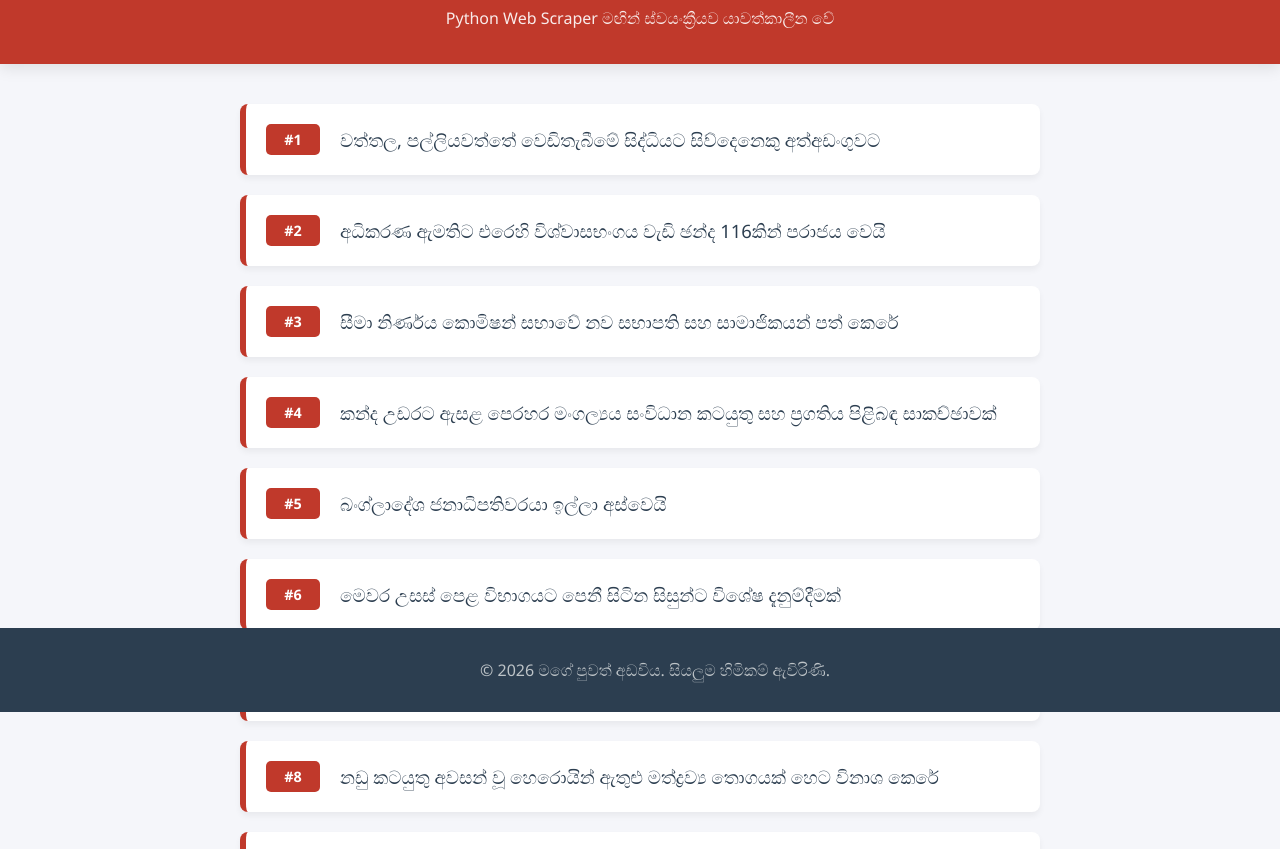
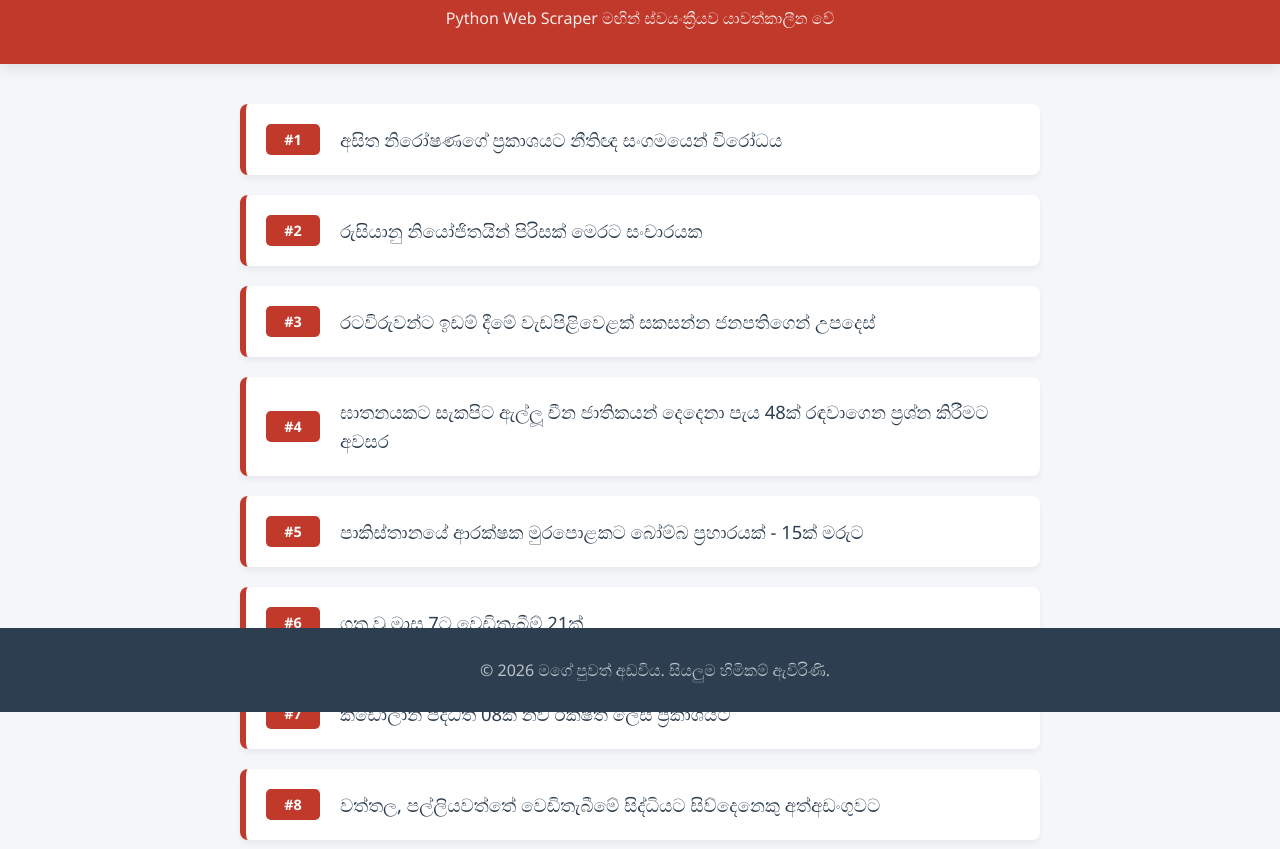
Before and after one commit to Tharusha-Nethsara2026/My-News-Website, a plain HTML site: page index.html in a window 1280 px wide. Shown: the part 88-937 px from the top of the page. Drawn offline with Linux system fonts and the light colour scheme.

Commit message:
Auto-updated news headlines

```diff
--- a/index.html
+++ b/index.html
@@ -18,52 +18,52 @@
 
             <div class="news-card">
                 <span class="news-number">#1</span>
+                <p>අසිත නිරෝෂණගේ ප්‍රකාශයට නීතිඥ සංගමයෙන් විරෝධය</p>
+            </div>
+
+            <div class="news-card">
+                <span class="news-number">#2</span>
+                <p>රුසියානු නියෝජිතයින් පිරිසක් මෙරට සංචාරයක</p>
+            </div>
+
+            <div class="news-card">
+                <span class="news-number">#3</span>
+                <p>රටවිරුවන්ට ඉඩම් දීමේ වැඩපිළිවෙළක් සකසන්න ජනපතිගෙන් උපදෙස්</p>
+            </div>
+
+            <div class="news-card">
+                <span class="news-number">#4</span>
+                <p>ඝාතනයකට සැකපිට ඇල්ලූ චීන ජාතිකයන් දෙදෙනා පැය 48ක් රඳවාගෙන ප්‍රශ්න කිරීමට අවසර</p>
+            </div>
+
+            <div class="news-card">
+                <span class="news-number">#5</span>
+                <p>පාකිස්තානයේ ආරක්ෂක මුරපොළකට බෝම්බ ප්‍රහාරයක්  - 15ක් මරුට</p>
+            </div>
+
+            <div class="news-card">
+                <span class="news-number">#6</span>
+                <p>ගත වූ මාස 7ට වෙඩිතැබීම් 21ක්</p>
+            </div>
+
+            <div class="news-card">
+                <span class="news-number">#7</span>
+                <p>කඩොලාන පද්ධති 08ක් නව රක්ෂිත ලෙස ප්‍රකාශයට</p>
+            </div>
+
+            <div class="news-card">
+                <span class="news-number">#8</span>
                 <p>වත්තල, පල්ලියවත්තේ වෙඩිතැබීමේ සිද්ධියට සිව්දෙනෙකු අත්අඩංගුවට</p>
             </div>
 
             <div class="news-card">
-                <span class="news-number">#2</span>
+                <span class="news-number">#9</span>
                 <p>අධිකරණ ඇමතිට එරෙහි විශ්වාසභංගය වැඩි ඡන්ද 116කින් පරාජය වෙයි</p>
             </div>
 
             <div class="news-card">
-                <span class="news-number">#3</span>
+                <span class="news-number">#10</span>
                 <p>සීමා නිර්ණය කොමිෂන් සභාවේ නව සභාපති සහ සාමාජිකයන් පත් කෙරේ</p>
-            </div>
-
-            <div class="news-card">
-                <span class="news-number">#4</span>
-                <p>කන්ද උඩරට ඇසළ පෙරහර මංගල්‍යය සංවිධාන කටයුතු සහ ප්‍රගතිය පිළිබඳ සාකච්ඡාවක්</p>
-            </div>
-
-            <div class="news-card">
-                <span class="news-number">#5</span>
-                <p>බංග්ලාදේශ ජනාධිපතිවරයා ඉල්ලා අස්වෙයි</p>
-            </div>
-
-            <div class="news-card">
-                <span class="news-number">#6</span>
-                <p>මෙවර උසස් පෙළ විභාගයට පෙනී සිටින සිසුන්ට විශේෂ දැනුම්දීමක්</p>
-            </div>
-
-            <div class="news-card">
-                <span class="news-number">#7</span>
-                <p>තලාවේ දී වෑන් රථයකට වනඅලි ප්‍රහාරයක්</p>
-            </div>
-
-            <div class="news-card">
-                <span class="news-number">#8</span>
-                <p>නඩු කටයුතු අවසන් වූ හෙරොයින් ඇතුළු මත්ද්‍රව්‍ය තොගයක් හෙට විනාශ කෙරේ</p>
-            </div>
-
-            <div class="news-card">
-                <span class="news-number">#9</span>
-                <p>ඉරානයට එරෙහිව දැවැන්ත ප්‍රහාරයක් එල්ල කිරීමට ට්‍රම්ප් සැරසෙයි</p>
-            </div>
-
-            <div class="news-card">
-                <span class="news-number">#10</span>
-                <p>මහපොළ ශිෂ්‍යත්වය සඳහා තෝරාගත් සිසුන්ට දැනුම්දීමක්</p>
             </div>
 
         </main>
```
